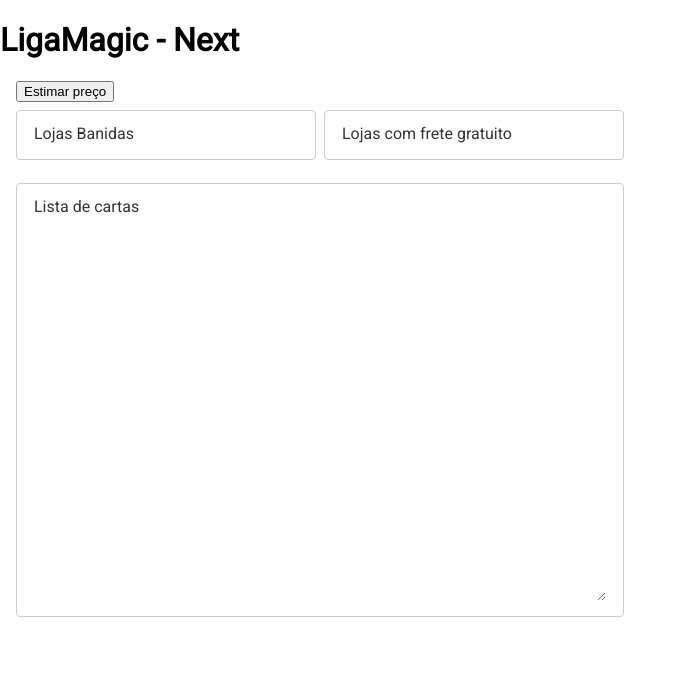
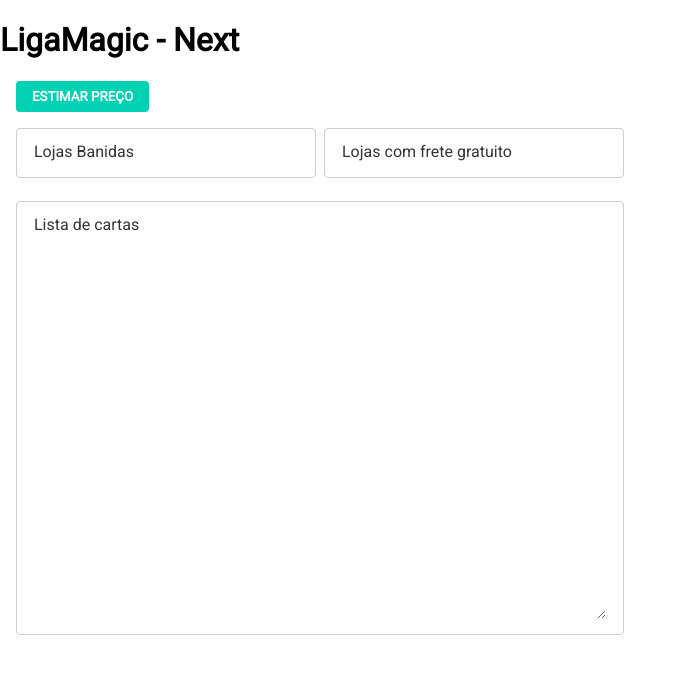
Before and after one commit to zerodois/ligamagic-next, a Next.js app: page / in a window 1280 px wide. Shown: the top 674 px of the page, without its empty margins (0-685 px from the left). Built offline with nearby package versions, Linux system fonts and the light colour scheme.

Commit message:
reestructure

```diff
--- a/components/Form/Form.jsx
+++ b/components/Form/Form.jsx
@@ -2,20 +2,31 @@
 import Input from '../Input/Input';
 import './Form.scss';
 
+const initialState = {
+  list: '',
+  free: '',
+  ban: '',
+};
+
 const Form = ({ onSubmit }) => {
-  const [text, setText] = useState('');
+  const [form, setForm] = useState({ ...initialState });
   return (
     <div className="form">
-      <button onClick={_ => onSubmit(text)}>Estimar preço</button>
-      <div className="flex row">
-        <Input bottom='separadas por ;' placeholder="Lojas Banidas"/>
-        <Input bottom='separadas por ;' placeholder="Lojas com frete gratuito"/>
+      <button
+        className="button button--primary pointer"
+        onClick={_ => onSubmit(form)}
+      >
+        Estimar preço
+      </button>
+      <div className="flex row" style={{ marginTop: '.5rem' }}>
+        <Input bottom='separadas por ;' onChange={ban => setForm({ ...form, ban})} placeholder="Lojas Banidas"/>
+        <Input bottom='separadas por ;' onChange={free => setForm({ ...form, free})} placeholder="Lojas com frete gratuito"/>
       </div>
       <Input
         className="text-area"
         type="textarea"
         placeholder="Lista de cartas"
-        onChange={setText}
+        onChange={list => setForm({ ...form, list })}
       />
     </div>
   );
--- a/components/Input/Input.jsx
+++ b/components/Input/Input.jsx
@@ -25,6 +25,7 @@
   const modifiers = [
     'box flex flex-1',
     active ? 'box--active' : null,
+    focus ? 'box--focus' : null,
   ];
   const onUpdate = (e) => {
     const text = e.target.value;
--- a/components/Input/Input.scss
+++ b/components/Input/Input.scss
@@ -36,7 +36,7 @@
     border: thin solid #ccc;
     border-radius: var(--radius);
   }
-  &--active {
+  &--focus {
     border-color: var(--color);
     &::before {
       border-color: transparent;
@@ -44,6 +44,12 @@
     .box__container {
       &__placeholder {
         color: var(--color);
+      }
+    }
+  }
+  &--active {
+    .box__container {
+      &__placeholder {
         font-size: var(--font-active);
         top: 0;
         background-color: white;
--- a/components/Text/Text.scss
+++ /dev/null
@@ -1,6 +0,0 @@
-.text {
-  &__textarea {
-    min-height: 60vh;
-    width: 100%;
-  }
-}
--- a/pages/index.jsx
+++ b/pages/index.jsx
@@ -10,8 +10,8 @@
 
 import '../sass/main.scss';
 
-const search = async (textList, setter) => {
-  const [err, response] = await to(best(textList));
+const search = async (form, setter) => {
+  const [err, response] = await to(best(form));
   if (err) {
     alert('Erro ao buscar na api');
     console.error(err)
--- a/sass/main.scss
+++ b/sass/main.scss
@@ -1,5 +1,7 @@
 @import url('https://fonts.googleapis.com/css?family=Roboto');
 @import '_variables';
+
+$types: 'primary', 'danger';
 
 html, body {
   padding: 0;
@@ -12,7 +14,9 @@
   padding-top: .5rem;
   padding-bottom: .5rem;
 }
-
+.pointer {
+  cursor: pointer;
+}
 .flex {
   display: flex;
   &-column {
@@ -33,3 +37,20 @@
   min-height: 100vh;
   flex: 1;
 }
+
+.button {
+  border: 0;
+  background: var(--color, #ddd);
+  color: var(--font, #333);
+  padding: .5rem 1rem;
+  border-radius: 4px;
+  font-weight: bold;
+  text-transform: uppercase;
+  font-family: 'Roboto', sans-serif;
+  @each $type in $types {
+    &--#{$type} {
+      --color: var(--#{$type});
+      --font: white;
+    }
+  }
+}
--- a/services/search.js
+++ b/services/search.js
@@ -1,10 +1,14 @@
 import api from './api';
 import { cleanJson } from '../utils';
 
-export const best = async (textList) => {
-  const lines = textList
+export const best = async (form) => {
+  const lines = form.list
     .trim('')
     .split('\n');
+  const options = {
+    'free-shipping': form.free.split(';'),
+    'excludes': form.ban.split(';')
+  };
   const error = lines.some(line => !/^\d{1,2}\s.+$/.test(line));
   if (error) {
     throw new Error('Formato inválido');
@@ -13,6 +17,6 @@
     const [, number, name] = /^(\d{1,2})\s(.+)$/.exec(line);
     return { quantity: Number(number), name };
   });
-  return api.post('/best', { cards })
+  return api.post('/best', { cards, options })
     .then(json => cleanJson(json, 1));
 };
```
Also changed, not shown: components/Text/Text.jsx (deleted, +0 -15 lines).
